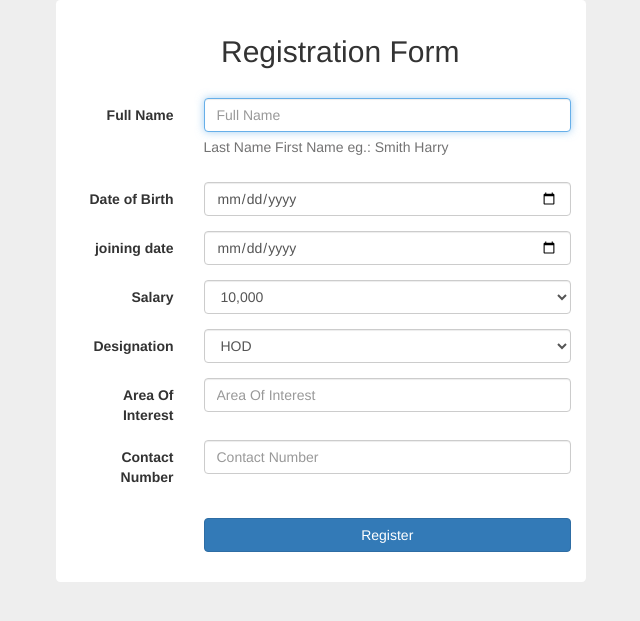
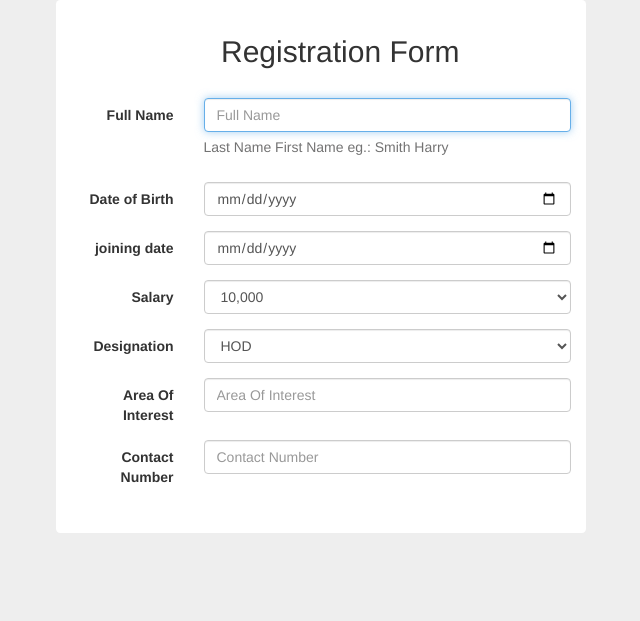
Before and after one commit to pratikpathak99/PHP, a PHP site: the page made by Assignment/Question 3/employee.php in a window 1280 px wide. Shown: the top 621 px of the page, without its empty margins (319-959 px from the left). Run offline with PHP 8.4, Linux system fonts and the light colour scheme.

Commit message:
Update employee.php

```diff
--- a/Assignment/Question 3/employee.php
+++ b/Assignment/Question 3/employee.php
@@ -128,11 +128,6 @@ if(isset($_POST["submit"]))
             <div class="col-sm-9 col-sm-offset-3">
             </div>
         </div> <!-- /.form-group -->
-        <div class="form-group">
-            <div class="col-sm-9 col-sm-offset-3">
-                <button type="submit" class="btn btn-primary btn-block" id="submit" name="submit">Register</button>
-            </div>
-        </div>
     </form> <!-- /form -->
 </div> <!-- ./container -->
 
```
